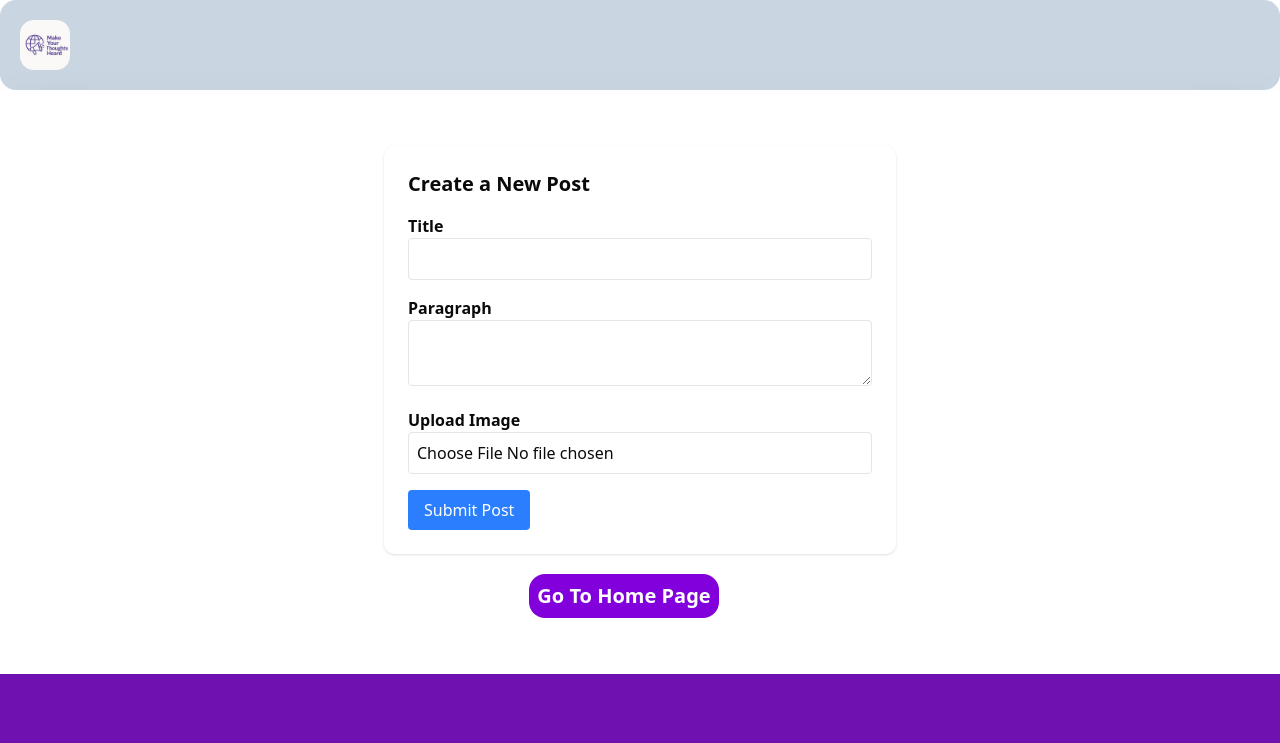
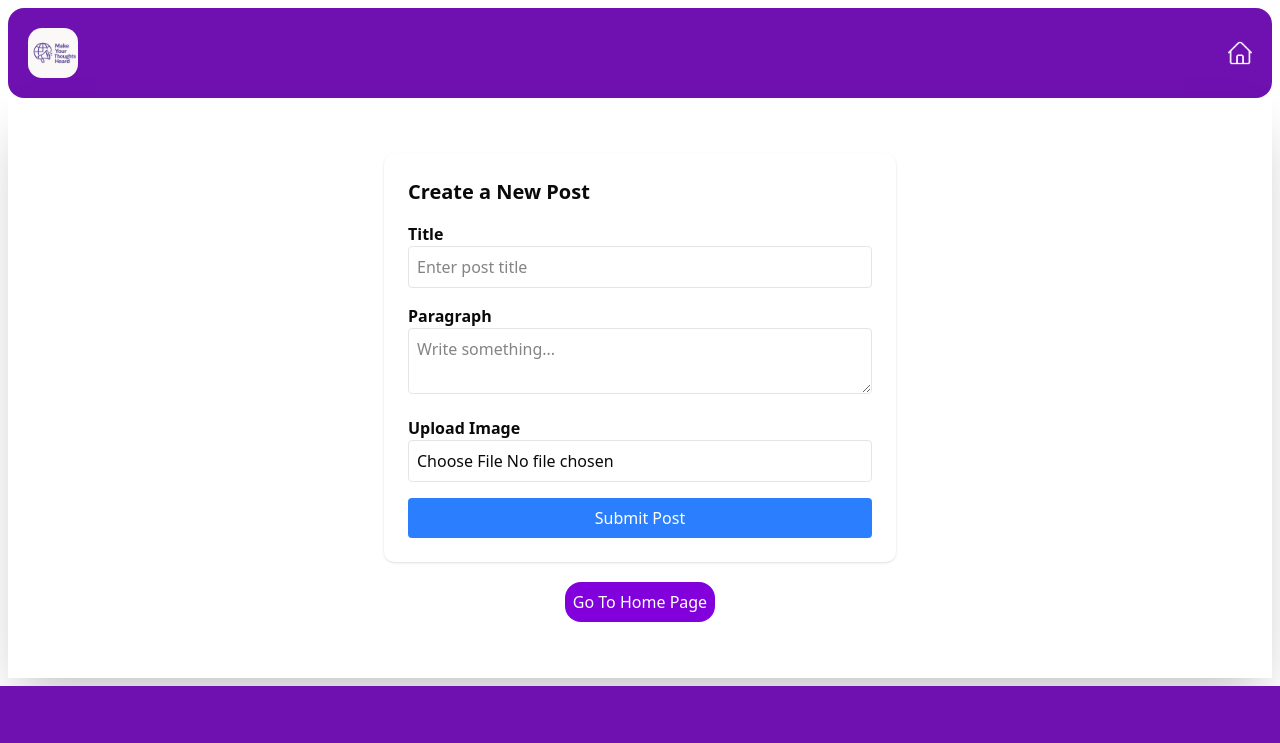
Before and after one commit to sukhdeep143/python_blogger, a Next.js app: page /write_An_Post in a window 1280 px wide. Shown: the top 743 px of the page. Built offline with nearby package versions, Linux system fonts and the light colour scheme.

Commit message:
post write page

```diff
--- a/src/app/write_An_Post/page.tsx
+++ b/src/app/write_An_Post/page.tsx
@@ -9,6 +9,7 @@ export default function CreatePost() {
   const [paragraph, setParagraph] = useState("");
   const [image, setImage] = useState(null);
   const [imagePreview, setImagePreview] = useState(null);
+  const [loading, setLoading] = useState(false);
 
   const handleImageChange = (event) => {
     const file = event.target.files[0];
@@ -31,6 +32,7 @@ export default function CreatePost() {
     formData.append("paragraph", paragraph);
     formData.append("image", image);
 
+    setLoading(true);
     try {
       const response = await fetch(
         "https://python-backend-2sqb.onrender.com/create_post",
@@ -49,33 +51,48 @@ export default function CreatePost() {
         setImage(null);
         setImagePreview(null);
       } else {
-        alert(`Error: ${result.message}`);
+        alert(`Error: ${result.message || "Unknown error"}`);
       }
     } catch (error) {
       alert("Failed to submit post. Please try again.");
       console.error("Error:", error);
+    } finally {
+      setLoading(false);
     }
   };
 
   return (
-    <div>
-      <main className="flex justify-between pr-5 pl-5 bg-slate-300  p-5 rounded-2xl  items-center">
-        <div>
-          <h1 className="pr-8 sm:text-xl font-bold cursor-pointer hover:text-purple-500 hover:scale-110 transition-transform duration-300 ease-in-out ">
-            <Image
-              src={"/logo.png"}
-              width={50}
-              height={50}
-              alt="Make your thought heard logo"
-              className="rounded-xl"
-            />
-          </h1>
-        </div>
+    <div className="p-2">
+      {/* Header */}
+      <main className="flex justify-between pr-5 pl-5 bg-purple-800 p-5 rounded-2xl items-center">
+        <Link href="/">
+          <Image
+            src={"/logo.png"}
+            width={50}
+            height={50}
+            alt="Logo"
+            className="rounded-xl cursor-pointer hover:scale-110 transition-transform"
+          />
+        </Link>
+
+        <Link href="/home">
+          <Image
+            src="/home.png"
+            height={24}
+            width={24}
+            alt="Home"
+            className="cursor-pointer filter invert hover:scale-110 transition-transform"
+          />
+        </Link>
       </main>
+
+      {/* Form */}
       <div className="pt-14 pb-14 shadow-2xl">
-        <div className="max-w-lg mx-auto p-6 bg-white shadow rounded-lg ">
+        <div className="max-w-lg mx-auto p-6 bg-white shadow rounded-lg">
           <h2 className="text-xl font-bold mb-4">Create a New Post</h2>
+
           <form onSubmit={handleSubmit} className="space-y-4">
+            {/* Title */}
             <div>
               <label className="block font-semibold">Title</label>
               <input
@@ -83,22 +100,27 @@ export default function CreatePost() {
                 value={title}
                 onChange={(e) => setTitle(e.target.value)}
                 className="w-full border p-2 rounded"
+                placeholder="Enter post title"
               />
             </div>
 
+            {/* Paragraph */}
             <div>
               <label className="block font-semibold">Paragraph</label>
               <textarea
                 value={paragraph}
                 onChange={(e) => setParagraph(e.target.value)}
                 className="w-full border p-2 rounded"
+                placeholder="Write something..."
               ></textarea>
             </div>
 
+            {/* Image */}
             <div>
               <label className="block font-semibold">Upload Image</label>
               <input
                 type="file"
+                accept="image/*"
                 onChange={handleImageChange}
                 className="w-full border p-2 rounded"
               />
@@ -113,20 +135,26 @@ export default function CreatePost() {
               )}
             </div>
 
+            {/* Submit */}
             <button
               type="submit"
-              className="bg-blue-500 text-white px-4 py-2 rounded hover:bg-blue-600"
+              disabled={loading}
+              className={`w-full ${
+                loading ? "bg-gray-400" : "bg-blue-500 hover:bg-blue-600"
+              } text-white px-4 py-2 rounded`}
             >
-              Submit Post
+              {loading ? "Posting..." : "Submit Post"}
             </button>
           </form>
         </div>
+
+        {/* Go Home */}
         <Link href="/home">
-          <h1 className="pr-8 pt-5 sm:text-xl font-bold cursor-pointer text-center hover:text-amber-700 hover:scale-110 transition-transform duration-300 ease-in-out">
-            <button className="p-2 rounded-2xl bg-purple-700 text-white ">
+          <div className="text-center mt-5">
+            <button className="p-2 rounded-2xl bg-purple-700 text-white hover:bg-purple-600 transition">
               Go To Home Page
             </button>
-          </h1>
+          </div>
         </Link>
       </div>
     </div>
```
